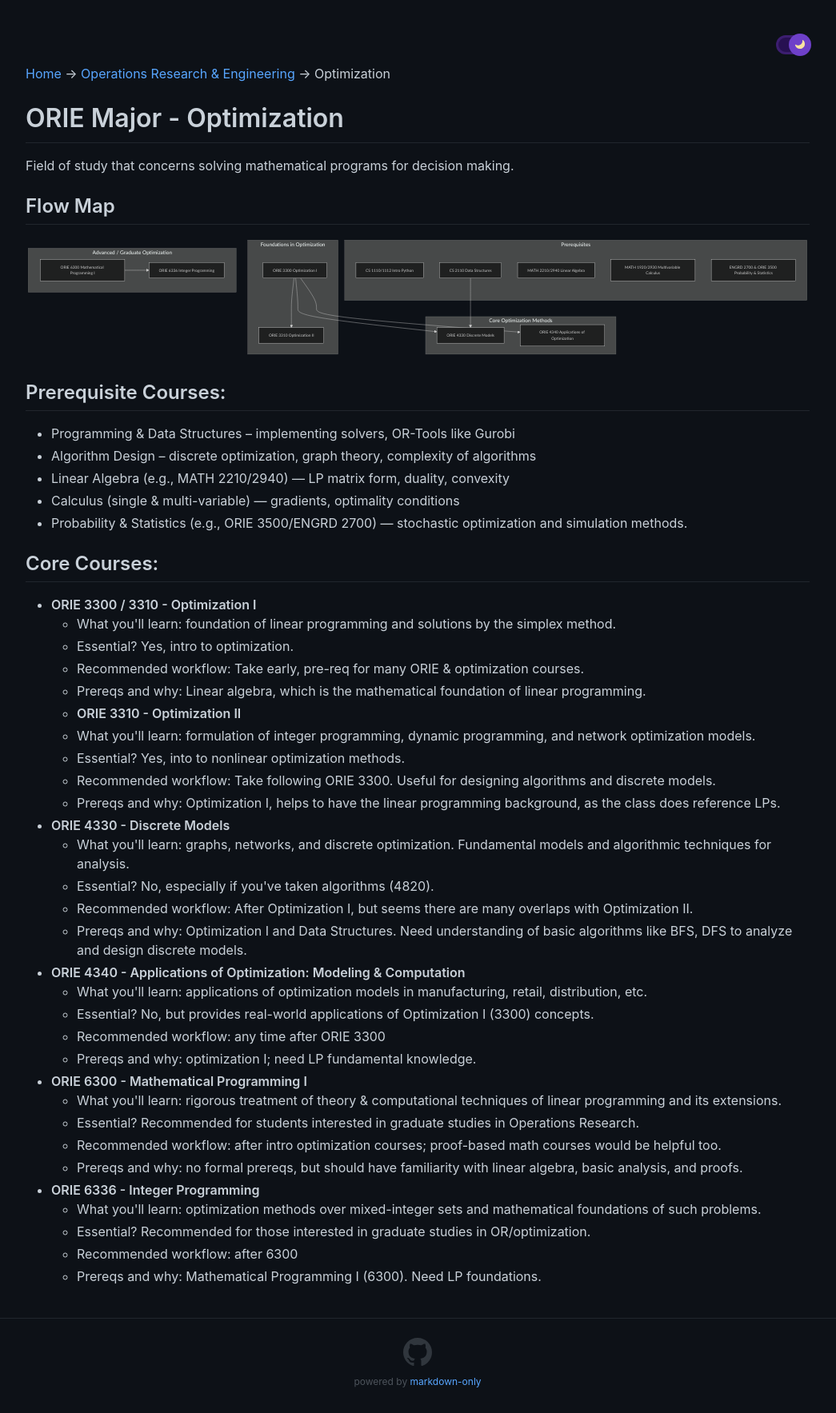
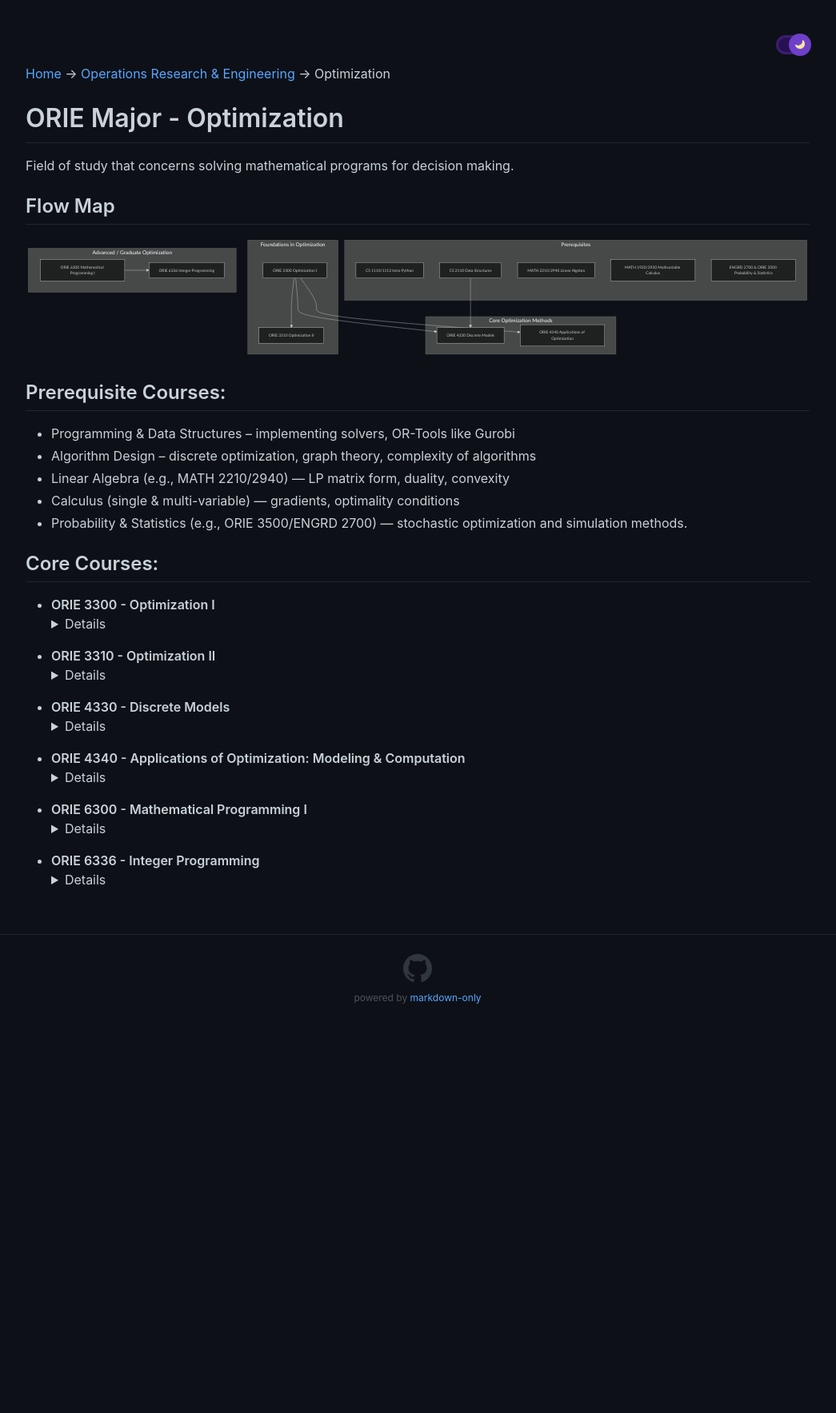
Before and after one commit to jmyphn/engineering-wiki, a Jekyll site: the page built from orieopt.md, in a window 1280 px wide. Shown: the whole page at 80% size, without its empty margins (118-1163 px from the left). Built offline with Jekyll 4.4.1, drawn with Linux system fonts in a browser that asks for light colours; after the commit the page ends 1287 px from its top, so only the background shows below that.

Commit message:
orie dropdowns added

```diff
--- a/orieopt.md
+++ b/orieopt.md
@@ -62,33 +62,68 @@ flowchart TD
 - Probability & Statistics (e.g., ORIE 3500/ENGRD 2700) — stochastic optimization and simulation methods.
 
 ## Core Courses:
-- **ORIE 3300 / 3310 - Optimization I**
-  - What you'll learn: foundation of linear programming and solutions by the simplex method.
-  - Essential? Yes, intro to optimization.
-  - Recommended workflow: Take early, pre-req for many ORIE & optimization courses.
-  - Prereqs and why: Linear algebra, which is the mathematical foundation of linear programming.
-  - **ORIE 3310 - Optimization II**
-  - What you'll learn: formulation of integer programming, dynamic programming, and network optimization models.
-  - Essential? Yes, into to nonlinear optimization methods.
-  - Recommended workflow: Take following ORIE 3300. Useful for designing algorithms and discrete models.
-  - Prereqs and why: Optimization I, helps to have the linear programming background, as the class does reference LPs.
+- **ORIE 3300 - Optimization I**
+  <details>
+  <summary>Details</summary>
+    <ul>
+    <li>- What you'll learn: foundation of linear programming and solutions by the simplex method.</li>
+    <li>- Essential? Yes, intro to optimization.</li>
+    <li>- Recommended workflow: Take early, pre-req for many ORIE & optimization courses.</li>
+    <li>- Prereqs and why: Linear algebra, which is the mathematical foundation of linear programming.</li>
+    </ul>
+  </details>
+
+- **ORIE 3310 - Optimization II**
+  <details>
+  <summary>Details</summary>
+    <ul>
+    <li>- What you'll learn: formulation of integer programming, dynamic programming, and network optimization models.</li>
+    <li>- Essential? Yes, into to nonlinear optimization methods.</li>
+    <li>- Recommended workflow: Take following ORIE 3300. Useful for designing algorithms and discrete models.</li>
+    <li>- Prereqs and why: Optimization I, helps to have the linear programming background, as the class does reference LPs.</li>
+    </ul>
+  </details>
+
 - **ORIE 4330 - Discrete Models**
-  - What you'll learn: graphs, networks, and discrete optimization. Fundamental models and algorithmic techniques for analysis.
-  - Essential? No, especially if you've taken algorithms (4820).
-  - Recommended workflow: After Optimization I, but seems there are many overlaps with Optimization II.
-  - Prereqs and why: Optimization I and Data Structures. Need understanding of basic algorithms like BFS, DFS to analyze and design discrete models.
+  <details>
+  <summary>Details</summary>
+    <ul>
+    <li>- What you'll learn: graphs, networks, and discrete optimization. Fundamental models and algorithmic techniques for analysis.</li>
+    <li>- Essential? No, especially if you've taken algorithms (4820).</li>
+    <li>- Recommended workflow: After Optimization I, but seems there are many overlaps with Optimization II.</li>
+    <li>- Prereqs and why: Optimization I and Data Structures. Need understanding of basic algorithms like BFS, DFS to analyze and design discrete models.</li>
+    </ul>
+  </details>
+
 - **ORIE 4340 - Applications of Optimization: Modeling & Computation**
-  - What you'll learn: applications of optimization models in manufacturing, retail, distribution, etc.
-  - Essential? No, but provides real-world applications of Optimization I (3300) concepts.
-  - Recommended workflow: any time after ORIE 3300
-  - Prereqs and why: optimization I; need LP fundamental knowledge.
+  <details>
+  <summary>Details</summary>
+    <ul>
+    <li>- What you'll learn: applications of optimization models in manufacturing, retail, distribution, etc.</li>
+    <li>- Essential? No, but provides real-world applications of Optimization I (3300) concepts.</li>
+    <li>- Recommended workflow: any time after ORIE 3300</li>
+    <li>- Prereqs and why: optimization I; need LP fundamental knowledge.</li>
+    </ul>
+  </details>
+
 - **ORIE 6300 - Mathematical Programming I**
-  - What you'll learn: rigorous treatment of theory & computational techniques of linear programming and its extensions.
-  - Essential? Recommended for students interested in graduate studies in Operations Research.
-  - Recommended workflow: after intro optimization courses; proof-based math courses would be helpful too.
-  - Prereqs and why: no formal prereqs, but should have familiarity with linear algebra, basic analysis, and proofs.
+  <details>
+  <summary>Details</summary>
+    <ul>
+    <li>- What you'll learn: rigorous treatment of theory & computational techniques of linear programming and its extensions.</li>
+    <li>- Essential? Recommended for students interested in graduate studies in Operations Research.</li>
+    <li>- Recommended workflow: after intro optimization courses; proof-based math courses would be helpful too.</li>
+    <li>- Prereqs and why: no formal prereqs, but should have familiarity with linear algebra, basic analysis, and proofs.</li>
+    </ul>
+  </details>
+
 - **ORIE 6336 - Integer Programming**
-  - What you'll learn: optimization methods over mixed-integer sets and mathematical foundations of such problems.
-  - Essential? Recommended for those interested in graduate studies in OR/optimization.
-  - Recommended workflow: after 6300
-  - Prereqs and why: Mathematical Programming I (6300). Need LP foundations.
+  <details>
+  <summary>Details</summary>
+    <ul>
+    <li>- What you'll learn: optimization methods over mixed-integer sets and mathematical foundations of such problems.</li>
+    <li>- Essential? Recommended for those interested in graduate studies in OR/optimization.</li>
+    <li>- Recommended workflow: after 6300</li>
+    <li>- Prereqs and why: Mathematical Programming I (6300). Need LP foundations.</li>
+    </ul>
+  </details>
```
Also changed, not shown: oriedatadecisions.md (+50 -21 lines), oriefineng.md (+59 -24 lines), oriesupplychain.md (+39 -16 lines).
